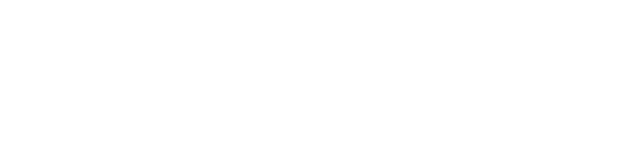
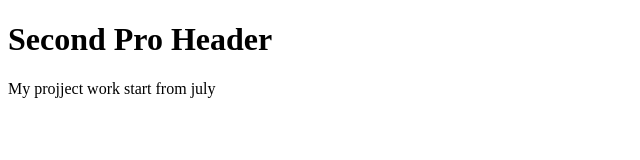
Before and after one commit to MdAbdulKayumKhan/my-second-repo, a plain HTML site: page index.html in a window 1280 px wide. Shown: the whole page, without its empty margins (0-640 px from the left). Drawn offline with Linux system fonts and the light colour scheme.

Commit message:
added header and paragraph

```diff
--- a/index.html
+++ b/index.html
@@ -5,8 +5,12 @@
     <meta http-equiv="X-UA-Compatible" content="IE=edge">
     <meta name="viewport" content="width=device-width, initial-scale=1.0">
     <title>My second Repo</title>
+    <link rel="stylesheet" href="style.css">
 </head>
 <body>
+    <h1>Second Pro Header</h1>
+    <p>My projject work start from july</p>
+
 
 </body>
 </html>
```
Also changed, not shown: style.css (added).
